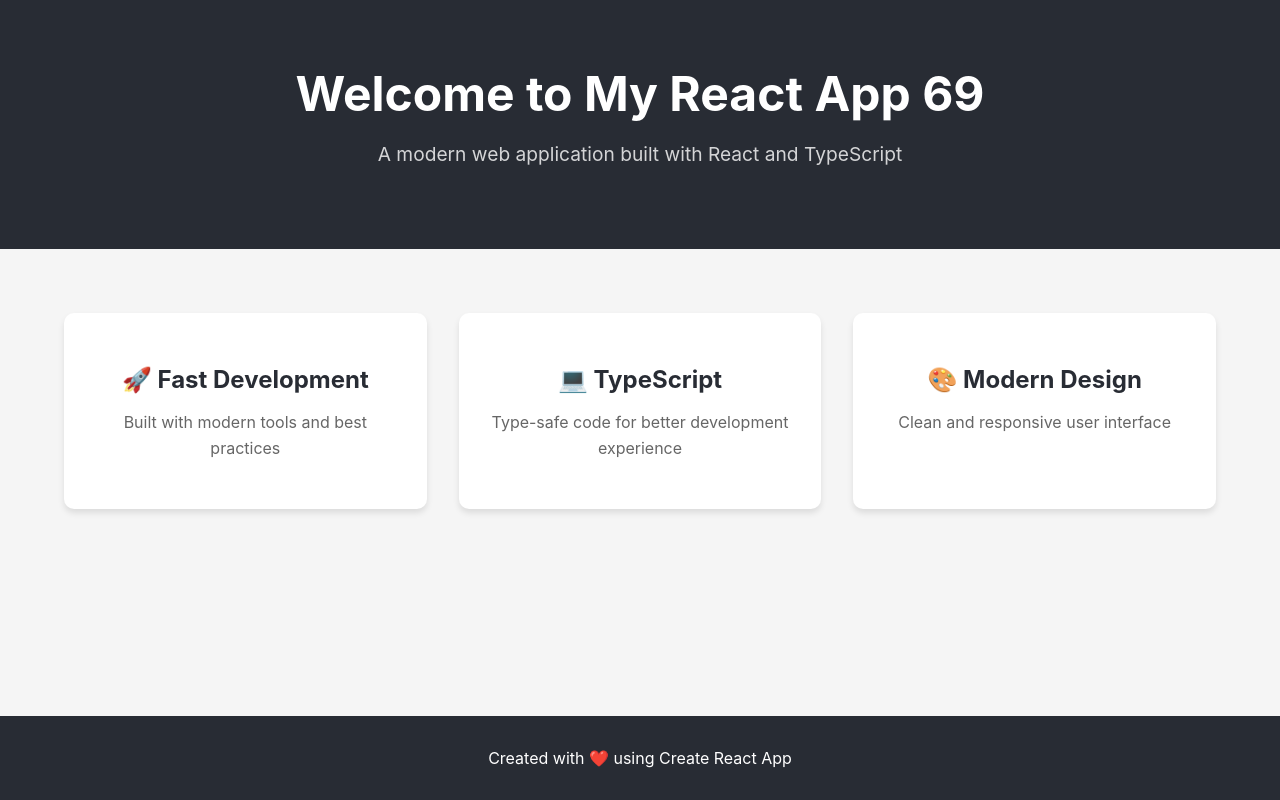
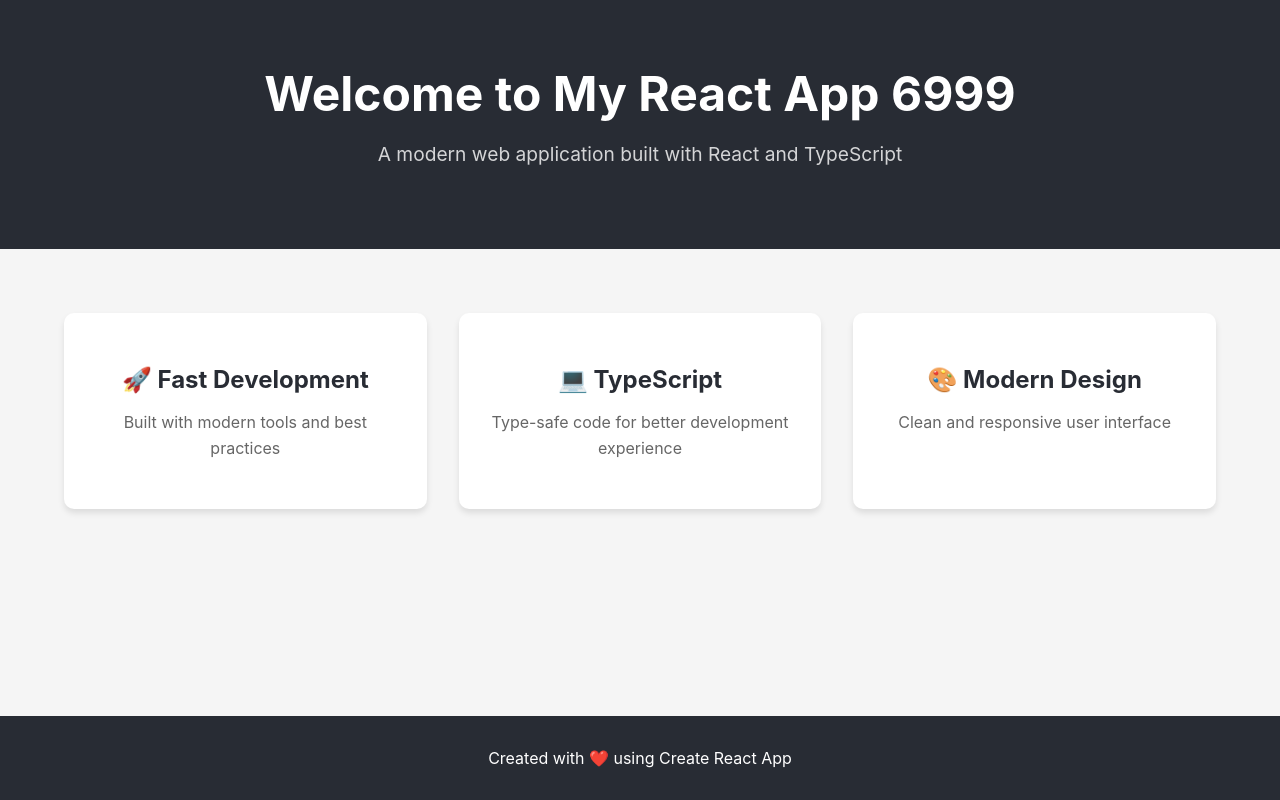
Before and after one commit to zrewt/curser-home, a React (Create React App) app: page / in a window 1280 px wide. Built offline with nearby package versions, Linux system fonts and the light colour scheme.

Commit message:
Initial commit

```diff
--- a/src/App.tsx
+++ b/src/App.tsx
@@ -5,7 +5,7 @@ function App() {
   return (
     <div className="App">
       <header className="App-header">
-        <h1>Welcome to My React App 69</h1>
+        <h1>Welcome to My React App 6999</h1>
         <p className="subtitle">A modern web application built with React and TypeScript</p>
       </header>
       <main className="App-main">
```
